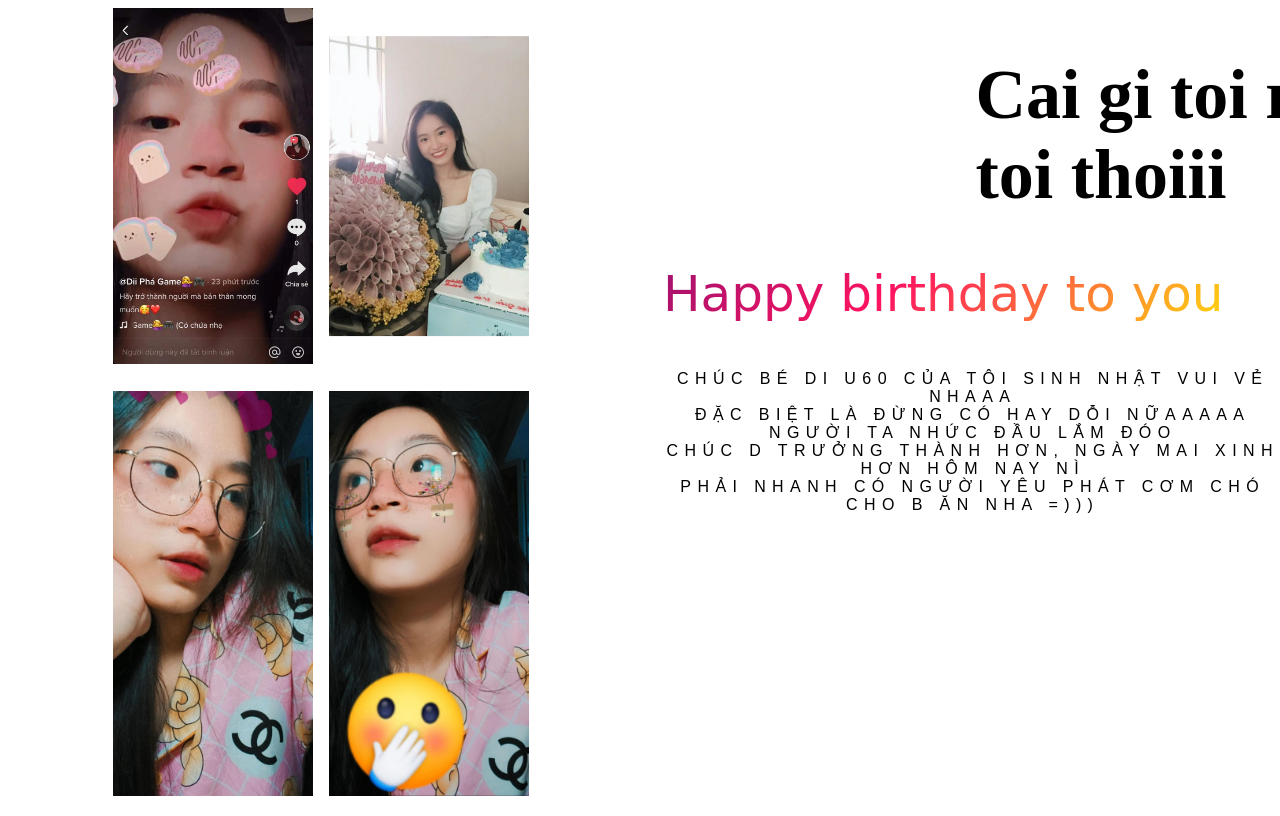
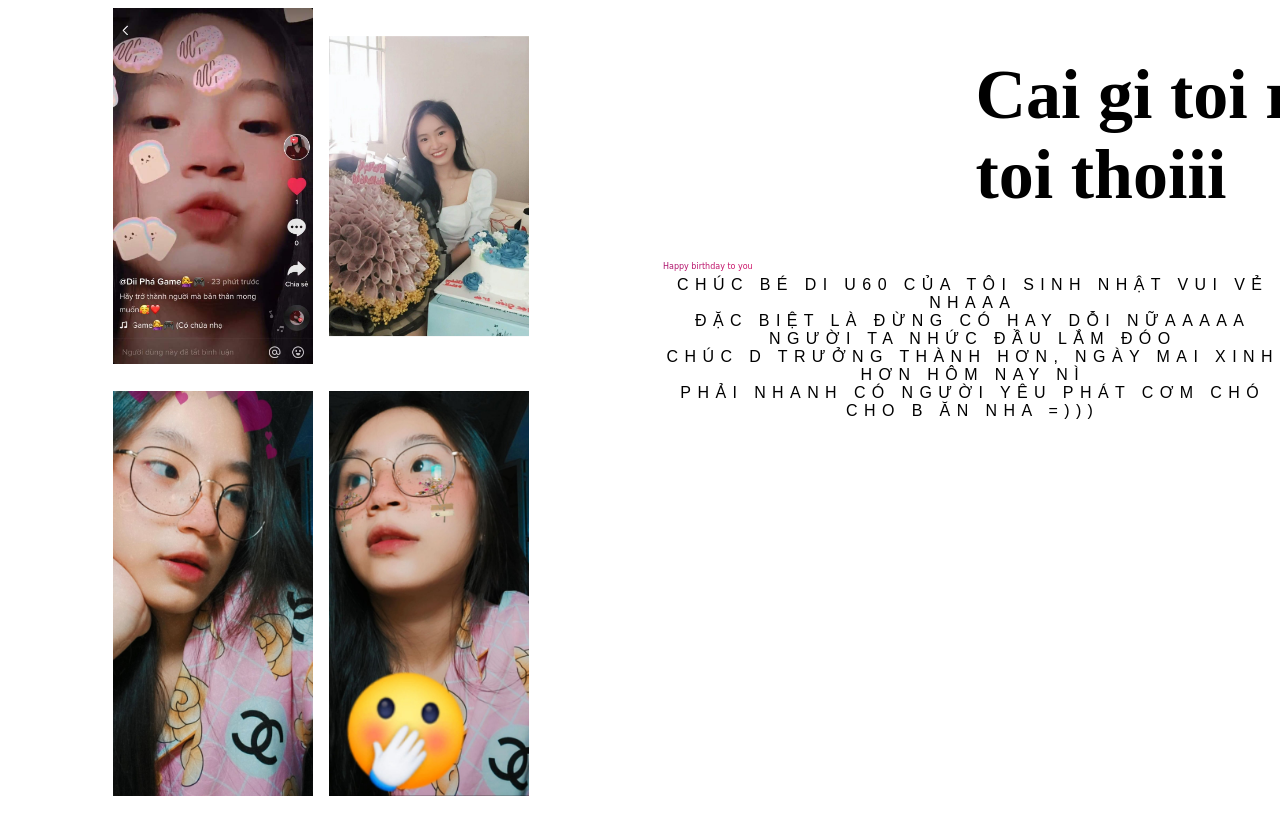
Before and after one commit to BaoNgocThienBao/BaoNgocThienBao.github.io, a plain HTML site: page index.html in a window 1280 px wide. Drawn offline with Linux system fonts and the light colour scheme.

Commit message:
Update tv.css

```diff
--- a/tv.css
+++ b/tv.css
@@ -26,7 +26,7 @@ div
 }
 .header-as-paragraph
 {
-    font-size:50px;
+    font-size:50%;
     font-family:cursive;
 }
 h1
```
